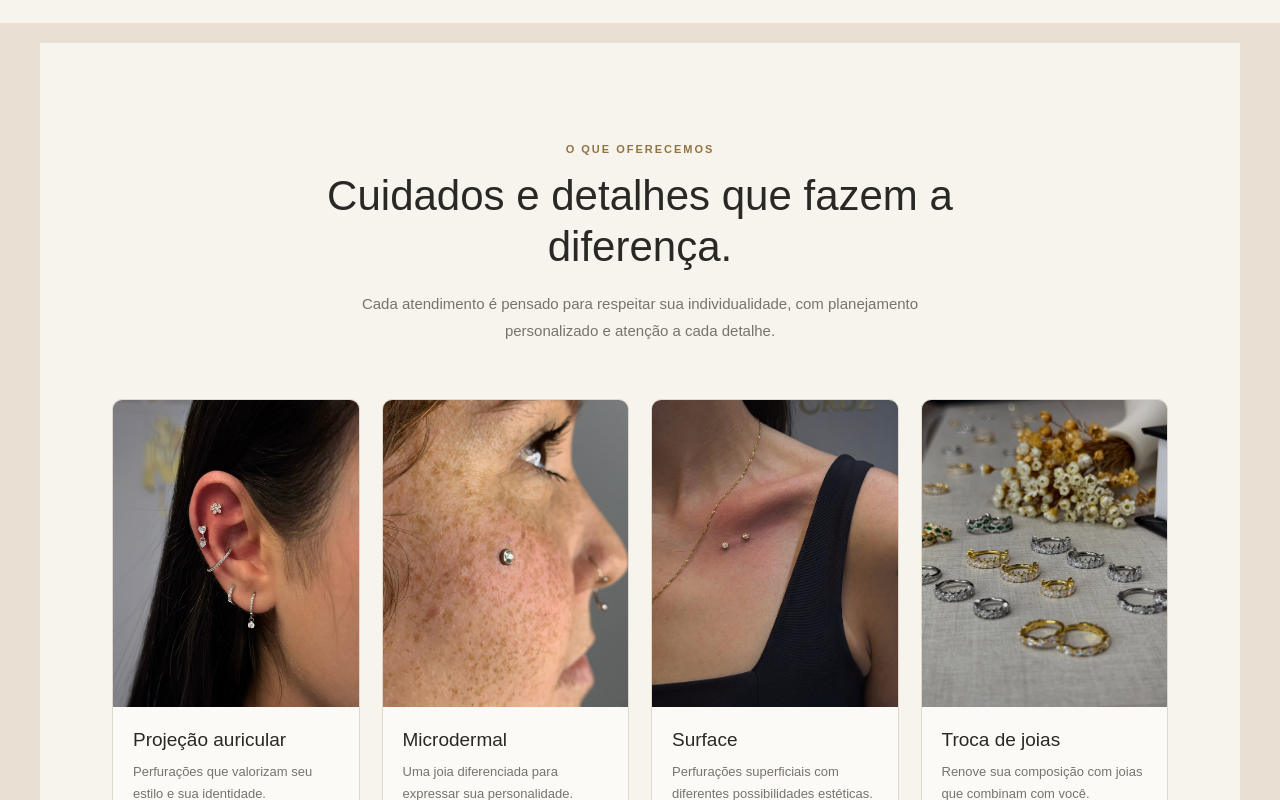
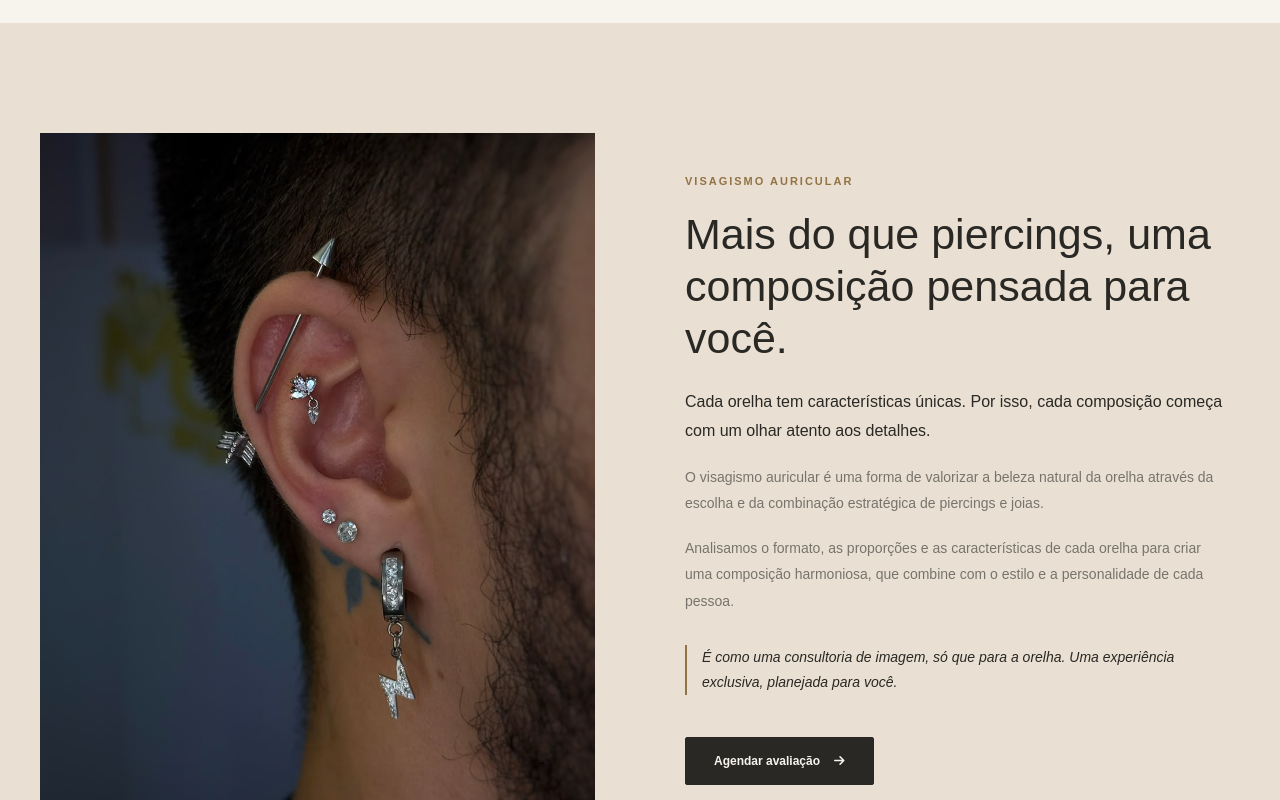
Before and after one commit to DaviMak/MatheusPiercing, a Next.js app in the folder frontend/: page / in a window 1280 px wide. Shown: the part 3120-3920 px from the top of the page. Built offline with nearby package versions, Linux system fonts and the light colour scheme.

Commit message:
inicio de visagismo auricular

```diff
--- /dev/null
+++ b/frontend/src/app/components/sections/VisagismoSection.module.css
@@ -0,0 +1,208 @@
+
+.visagismo {
+  padding: 110px 0;
+  background: #E9E0D3;
+}
+
+.container {
+  display: grid;
+  grid-template-columns: 1fr 1fr;
+  align-items: center;
+  gap: 75px;
+  width: min(var(--container-width), calc(100% - 48px));
+  margin-inline: auto;
+}
+
+.imageWrapper {
+  position: relative;
+  width: 100%;
+  aspect-ratio: 4 / 5;
+  overflow: hidden;
+  background: #DED7CC;
+}
+
+.image {
+  object-fit: cover;
+}
+
+.content {
+  max-width: 520px;
+  padding: 25px 0;
+}
+
+.eyebrow {
+  display: block;
+  margin-bottom: 22px;
+  color: #927344;
+  font-size: 11px;
+  font-weight: 600;
+  letter-spacing: 2px;
+}
+
+.content h2 {
+  margin-bottom: 24px;
+  color: #292824;
+  font-size: clamp(30px, 3.5vw, 43px);
+  font-weight: 400;
+  line-height: 1.2;
+}
+
+.content p {
+  margin-bottom: 18px;
+  color: #77736C;
+  font-size: 14px;
+  line-height: 1.9;
+}
+
+.content .introduction {
+  color: #292824;
+  font-size: 16px;
+  line-height: 1.8;
+}
+
+.highlight {
+  display: flex;
+  align-items: stretch;
+  gap: 15px;
+  margin: 30px 0;
+}
+
+.highlightLine {
+  flex-shrink: 0;
+  width: 2px;
+  background: #927344;
+}
+
+.highlight p {
+  margin: 0;
+  color: #292824;
+  font-size: 14px;
+  font-style: italic;
+  line-height: 1.8;
+}
+
+.contactButton {
+  display: inline-flex;
+  align-items: center;
+  justify-content: center;
+  gap: 14px;
+  margin-top: 12px;
+  padding: 16px 28px;
+  border: 1px solid #292824;
+  border-radius: 2px;
+  background: #292824;
+  color: #F7F4ED;
+  font-size: 12px;
+  font-weight: 600;
+  text-decoration: none;
+  transition: background 0.2s ease, color 0.2s ease;
+}
+
+.contactButton:hover {
+  background: transparent;
+  color: #292824;
+}
+
+.contactButton:focus-visible {
+  outline: 2px solid #927344;
+  outline-offset: 4px;
+}
+
+/* Desktop */
+
+@media (min-width: 1200px) {
+  .container {
+    gap: 90px;
+  }
+
+  .imageWrapper {
+    aspect-ratio: 4 / 5;
+  }
+
+  .content {
+    max-width: 540px;
+  }
+}
+
+/* Tablet */
+
+@media (max-width: 900px) {
+  .visagismo {
+    padding: 80px 0;
+  }
+
+  .container {
+    gap: 35px;
+  }
+
+  .content h2 {
+    font-size: 32px;
+  }
+
+  .content p {
+    font-size: 13px;
+  }
+
+  .content .introduction {
+    font-size: 15px;
+  }
+}
+
+/* Mobile */
+
+@media (max-width: 650px) {
+  .visagismo {
+    padding: 0 0 75px;
+  }
+
+  .container {
+    display: flex;
+    flex-direction: column;
+    gap: 0;
+    width: 100%;
+  }
+
+  .imageWrapper {
+    width: 100%;
+    aspect-ratio: 4 / 5;
+  }
+
+  .content {
+    width: 100%;
+    max-width: none;
+    padding: 35px 24px 0;
+  }
+
+  .eyebrow {
+    margin-bottom: 16px;
+  }
+
+  .content h2 {
+    margin-bottom: 20px;
+    font-size: 32px;
+  }
+
+  .content p {
+    font-size: 14px;
+  }
+
+  .content .introduction {
+    font-size: 15px;
+  }
+
+  .highlight {
+    margin: 25px 0;
+  }
+
+  .contactButton {
+    width: 100%;
+  }
+}
+
+/* Acessibilidade */
+
+@media (prefers-reduced-motion: reduce) {
+  .contactButton {
+    transition: none;
+  }
+}
--- /dev/null
+++ b/frontend/src/app/components/sections/VisagismoSection.tsx
@@ -0,0 +1,71 @@
+"use client";
+
+import Image from "next/image";
+import styles from "./VisagismoSection.module.css";
+
+import { BASE_PATH } from "./GaleriaSection";
+
+export default function VisagismoSection() {
+  return (
+    <section id="visagismo" className={styles.visagismo}>
+      <div className={styles.container}>
+
+        <div className={styles.imageWrapper}>
+          <Image
+            src={`${BASE_PATH}/imagens/PA-6.jpeg`}
+            alt="Composição personalizada de piercings realizada por Matheus Cruz"
+            fill
+            sizes="(max-width: 650px) 100vw, 50vw"
+            className={styles.image}
+          />
+        </div>
+
+        <div className={styles.content}>
+          <span className={styles.eyebrow}>
+            VISAGISMO AURICULAR
+          </span>
+
+          <h2>
+            Mais do que piercings, uma composição pensada para você.
+          </h2>
+
+          <p className={styles.introduction}>
+            Cada orelha tem características únicas. Por isso, cada
+            composição começa com um olhar atento aos detalhes.
+          </p>
+
+          <p>
+            O visagismo auricular é uma forma de valorizar a beleza
+            natural da orelha através da escolha e da combinação
+            estratégica de piercings e joias.
+          </p>
+
+          <p>
+            Analisamos o formato, as proporções e as características
+            de cada orelha para criar uma composição harmoniosa,
+            que combine com o estilo e a personalidade de cada pessoa.
+          </p>
+
+          <div className={styles.highlight}>
+            <span className={styles.highlightLine} />
+            <p>
+              É como uma consultoria de imagem, só que para a orelha.
+              Uma experiência exclusiva, planejada para você.
+            </p>
+          </div>
+
+          <a
+            href="https://wa.me/5545991151808"
+            target="_blank"
+            rel="noopener noreferrer"
+            className={styles.contactButton}
+          >
+            Agendar avaliação
+            <i className="fas fa-arrow-right" aria-hidden="true" />
+          </a>
+        </div>
+
+      </div>
+    </section>
+  );
+}
--- a/frontend/src/app/page.tsx
+++ b/frontend/src/app/page.tsx
@@ -3,6 +3,7 @@ import Image from "next/image";
 import styles from "./page.module.css";
 import ServiceSection from "@/app/components/sections/ServiceSection";
 import GaleriaSection from "@/app/components/sections/GaleriaSection";
+import VisagismoSection from "@/app/components/sections/VisagismoSection";
 
 
 export default function Home() {
@@ -167,6 +168,10 @@ export default function Home() {
       </section>
 
 
+        <VisagismoSection />
+
+
+
       <section
         id="servicos"
         className={`${styles.section} ${styles.sectionAlternate}`}
```
